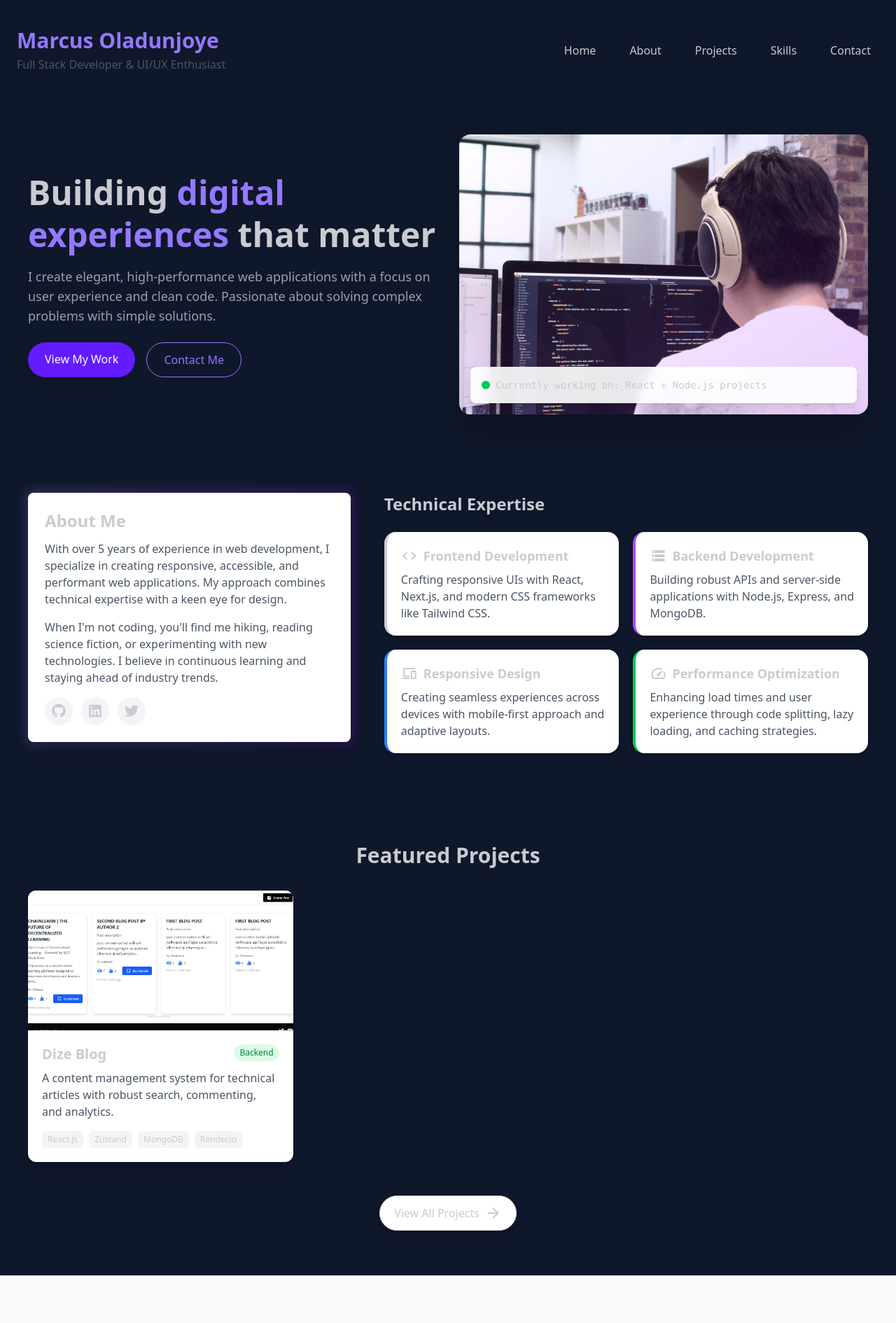
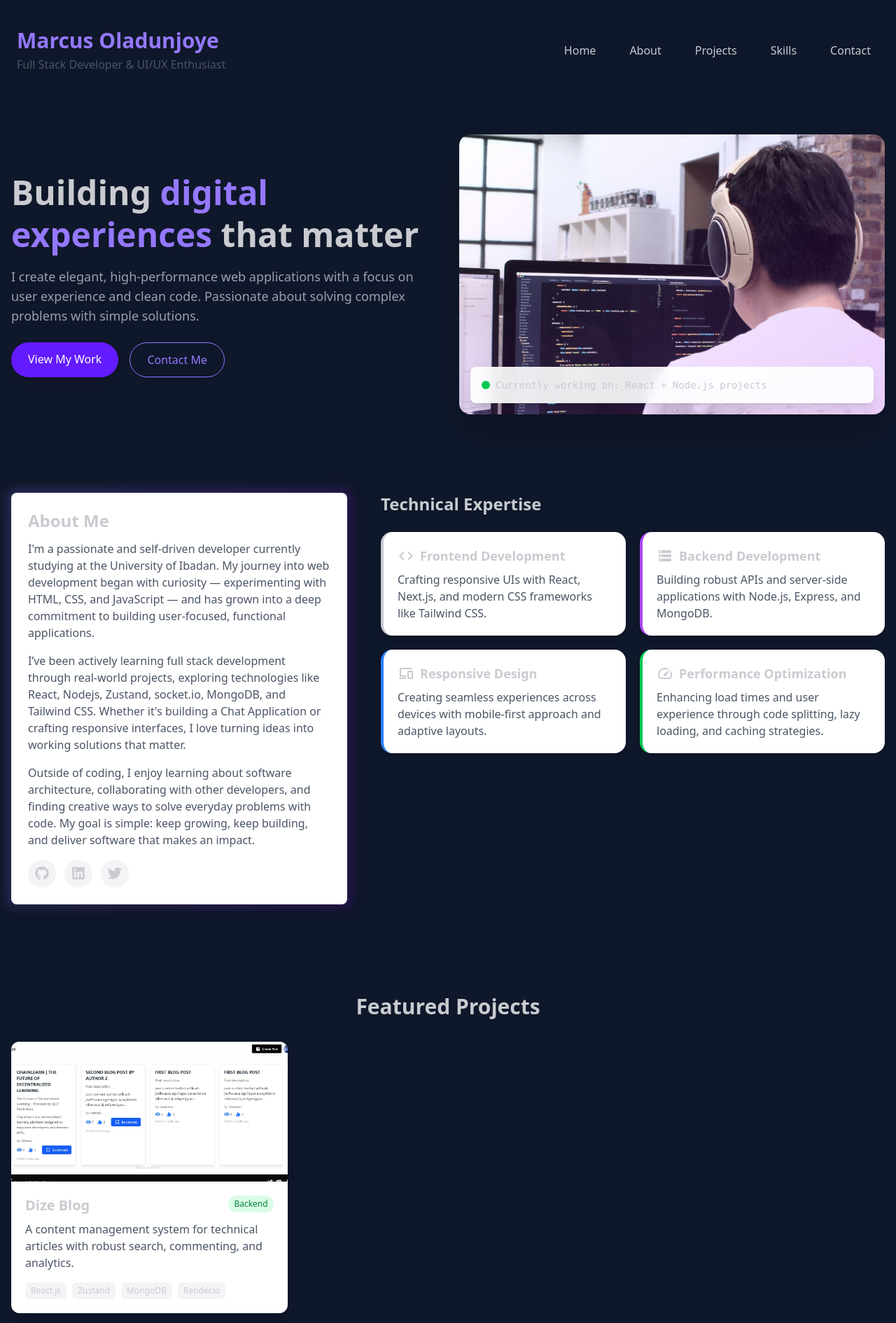
Before and after one commit to Oladize1/Marcus-portfolio, a React (Vite) app in the folder client/: page / in a window 1280 px wide. Shown: the top 1890 px of the page at 70% size. Built offline with nearby package versions, Linux system fonts and the light colour scheme.

Commit message:
Fix: too much margin on home and about me page

```diff
--- a/client/src/Components/Navbar.jsx
+++ b/client/src/Components/Navbar.jsx
@@ -38,11 +38,12 @@ const Navbar = () => {
           </svg>
     </label>
   </div>
-  <div className="drawer-side z-20">
+  <div className="drawer-side z-30">
     <label htmlFor="my-drawer-4" aria-label="close sidebar" className="drawer-overlay"></label>
     <ul className="menu bg-base-200 text-base-content min-h-full w-80 p-4 gap-4 md:gap-6">
       {/* Sidebar content here */}
-      <li><Link to="#about" className="px-3 py-2 rounded-full hover:bg-secondary-200 transition-all duration-300 hover:scale-105">About</Link></li>
+      <li><Link to="/" className="px-3 py-2 rounded-full hover:bg-secondary-200 transition-all duration-300 hover:scale-105">Home</Link></li>
+      <li><Link to="/about-me" className="px-3 py-2 rounded-full hover:bg-secondary-200 transition-all duration-300 hover:scale-105">About</Link></li>
 	        <li ><a href="#projects" className="px-3 py-2 rounded-full hover:bg-secondary-200 transition-all duration-300 hover:scale-105">Projects</a></li>
 	        <li><Link to="#skills" className="px-3 py-2 rounded-full hover:bg-secondary-200 transition-all duration-300 hover:scale-105">Skills</Link></li>
 	        <li><Link to="#experience" className="px-3 py-2 rounded-full hover:bg-secondary-200  transition-all duration-300 hover:scale-105">Experience</Link></li>
--- a/client/src/Pages/AboutMePage.jsx
+++ b/client/src/Pages/AboutMePage.jsx
@@ -5,7 +5,7 @@ const AboutMePage = () => {
     <section className="py-12 bg-gray-50 dark:bg-gray-800 px-6">
 	    <h2 className="text-2xl sm:text-3xl font-bold mb-8 sm:mb-12 text-center">About Me</h2>
 
-	    <div className="flex flex-col lg:flex-row items-start gap-10 mx-10">
+	    <div className="flex flex-col lg:flex-row items-start gap-10 mx-2 md:mx-4">
 	      <div className="w-full sm:w-3/4 md:w-2/3 lg:w-1/3">
 	        <div className="sticky top-6">
 	          <div className="relative group mb-6">
--- a/client/src/Pages/HomePage.jsx
+++ b/client/src/Pages/HomePage.jsx
@@ -5,7 +5,7 @@ const HomePage = () => {
   return (
     <>
 	{/* Intro section */}
-    <section className='py-12 flex flex-col lg:flex-row items-center gap-8 mx-10'>
+    <section className='py-12 flex flex-col lg:flex-row items-center gap-8 mx-2 md:mx-4'>
        <div className="w-full lg:w-1/2 order-2 lg:order-1">
 	      <h2 className="text-4xl md:text-5xl font-bold mb-4 leading-tight">Building <span className="text-primary-100">digital experiences</span> that matter</h2>
 	      <p className="text-gray-400 mb-6 text-lg">I create elegant, high-performance web applications with a focus on user experience and clean code. Passionate about solving complex problems with simple solutions.</p>
@@ -29,15 +29,20 @@ const HomePage = () => {
 	    </div>
     </section>
 	{/* About me & Technical Experience section */}
-    <section className='py-12 md:py-16 px-4 md:px-0 mx-10'>
+    <section className='py-12 md:py-16 px-4 md:px-0 mx-2 md:mx-4'>
       <div className='flex flex-col md:flex-row gap-12 items-start'>
           <div className="w-full md:w-1/2 lg:w-2/5">
 	        <div className="relative group">
 	          <div className="absolute -inset-1 bg-gradient-to-r from-primary-100 to-purple-600 rounded-lg blur opacity-25 group-hover:opacity-75 transition duration-500"></div>
 	          <div className="relative bg-white dark:bg-gray-800 p-6 rounded-lg shadow-xl">
 	            <h3 className="text-2xl font-bold mb-3">About Me</h3>
-	            <p className="text-gray-600 dark:text-gray-400 mb-4">With over 5 years of experience in web development, I specialize in creating responsive, accessible, and performant web applications. My approach combines technical expertise with a keen eye for design.</p>
-	            <p className="text-gray-600 dark:text-gray-400">When I'm not coding, you'll find me hiking, reading science fiction, or experimenting with new technologies. I believe in continuous learning and staying ahead of industry trends.</p>
+	            <p className="text-gray-600 dark:text-gray-400 mb-4">
+					I'm a passionate and self-driven developer currently studying at the University of Ibadan. My journey into web development began with curiosity — experimenting with HTML, CSS, and JavaScript — and has grown into a deep commitment to building user-focused, functional applications.</p>
+	            <p className="text-gray-600 dark:text-gray-400 mb-4">
+					I’ve been actively learning full stack development through real-world projects, exploring technologies like React, Nodejs, Zustand, socket.io, MongoDB, and Tailwind CSS. Whether it's building a Chat Application  or crafting responsive interfaces, I love turning ideas into working solutions that matter.</p>
+				<p className="text-gray-600 dark:text-gray-400">
+					Outside of coding, I enjoy learning about software architecture, collaborating with other developers, and finding creative ways to solve everyday problems with code. My goal is simple: keep growing, keep building, and deliver software that makes an impact.
+				</p>
 	            <div className="mt-4 flex gap-3">
 	              <a href="https://github.com/Oladize1" target='blank' className="w-10 h-10 flex items-center justify-center rounded-full bg-gray-100 dark:bg-gray-700 hover:bg-secondary-200 dark:hover:bg-primary-900 transition-colors duration-300">
 	                <i className="fa-brands fa-github text-xl"></i>
@@ -90,7 +95,7 @@ const HomePage = () => {
     </section>
 
 	{/* Projects section */}
-    <section className='py-16 mx-10'>
+    <section className='py-16 mx-2 md:mx-4'>
       <h2 className="text-3xl font-bold mb-8 text-center">Featured Projects</h2>
       <div className="grid grid-cols-1 md:grid-cols-2 lg:grid-cols-3 gap-8">
 	      <div className="group bg-white dark:bg-gray-800 rounded-xl overflow-hidden shadow-lg hover:shadow-2xl transition-all duration-500 transform hover:-translate-y-2">
@@ -135,7 +140,7 @@ const HomePage = () => {
 	{/* Skills section */}
 	<section className="py-16 bg-gray-50 dark:bg-gray-800">
 		<h2 className="text-3xl font-bold mb-12 text-center">Skills & Technologies</h2>
-		<div className='grid grid-cols-2 md:grid-cols-3 lg:grid-cols-4 gap-6 mx-10'>
+		<div className='grid grid-cols-2 md:grid-cols-3 lg:grid-cols-4 gap-6 mx-2 md:mx-4'>
 			 <div className="bg-white dark:bg-gray-700 p-5 rounded-lg shadow-md hover:shadow-lg transition-all duration-300 transform hover:-translate-y-1 hover:border-primary-500 border border-transparent">
 	        <div className="flex items-center gap-3 mb-3">
 	          <i className="fa-brands fa-react text-2xl text-blue-500"></i>
```
